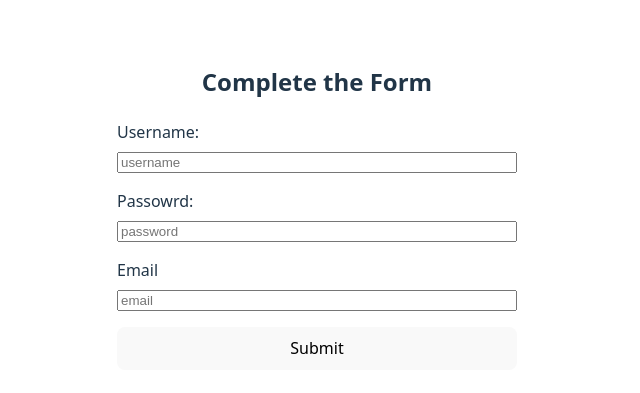
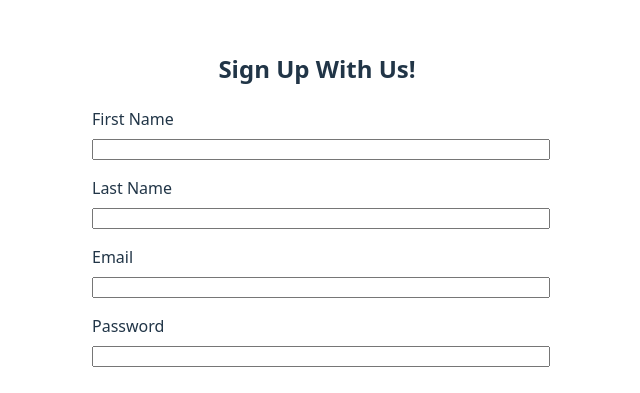
Before and after one commit to quasarblues/react-forms-playground, a React (Vite) app: page / in a window 1280 px wide. Shown: the part 193-586 px from the top of the page, without its empty margins (323-963 px from the left). Built offline with nearby package versions, Linux system fonts and the light colour scheme.

Commit message:
Added SignUpForm.jsx

```diff
--- a/src/App.jsx
+++ b/src/App.jsx
@@ -1,11 +1,12 @@
 import './App.css'
 import UsernameForm from './UsernameForm'
+import SignUpForm from './SignUpForm'
 
 function App() {
 
   return (
     <>
-      <UsernameForm />
+      <SignUpForm />
     </>
   )
 }
--- /dev/null
+++ b/src/SignUpForm.css
@@ -0,0 +1,15 @@
+.SignUpForm {
+    display: flex;
+    flex-direction: column;
+    width: 450px;
+}
+
+.SignUpForm input {
+    width: 100%;
+    margin-bottom: 1rem;
+}
+
+.SignUpForm label {
+    margin-bottom: 0.5rem;
+    text-align: left;
+}
--- /dev/null
+++ b/src/SignUpForm.jsx
@@ -0,0 +1,38 @@
+import { useState } from "react";
+import "./SignUpForm.css";
+
+export default function SignUpForm() {
+    const [formData, setFormData] = useState({
+        firstName: '',
+        lastName: '',
+        email: '',
+        password: ''
+
+    });
+
+    const handleChange = (e) => {
+        const changedData = e.target.name;
+        const newData = e.target.value;
+
+        setFormData(currData => {
+            currData[changedData] = e.target.value;
+            return { ...currData };
+        })
+    }
+    return (
+        <form className="SignUpForm">
+            <h2>Sign Up With Us!</h2>
+            <label htmlFor="firstName">First Name</label>
+            <input type="text" name="firstName" id="firstName" onChange={handleChange} />
+
+            <label htmlFor="lastName">Last Name</label>
+            <input type="text" name="lastName" id="lastName" onChange={handleChange} />
+
+            <label htmlFor="email">Email</label>
+            <input type="email" name="email" id="email" onChange={handleChange} />
+
+            <label htmlFor="password">Password</label>
+            <input type="password" name="password" id="password" onChange={handleChange} />
+        </form>
+    )
+}
```
